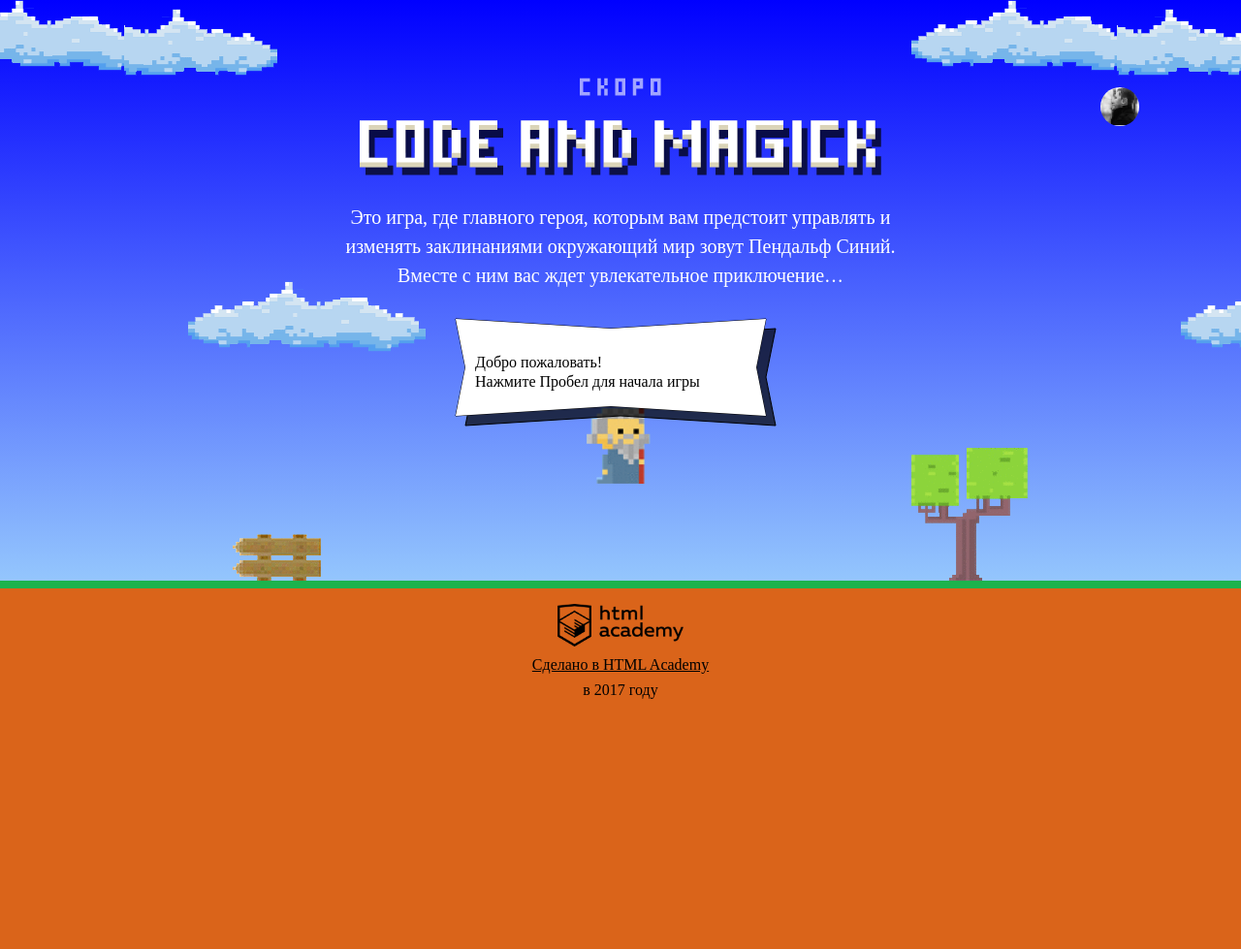
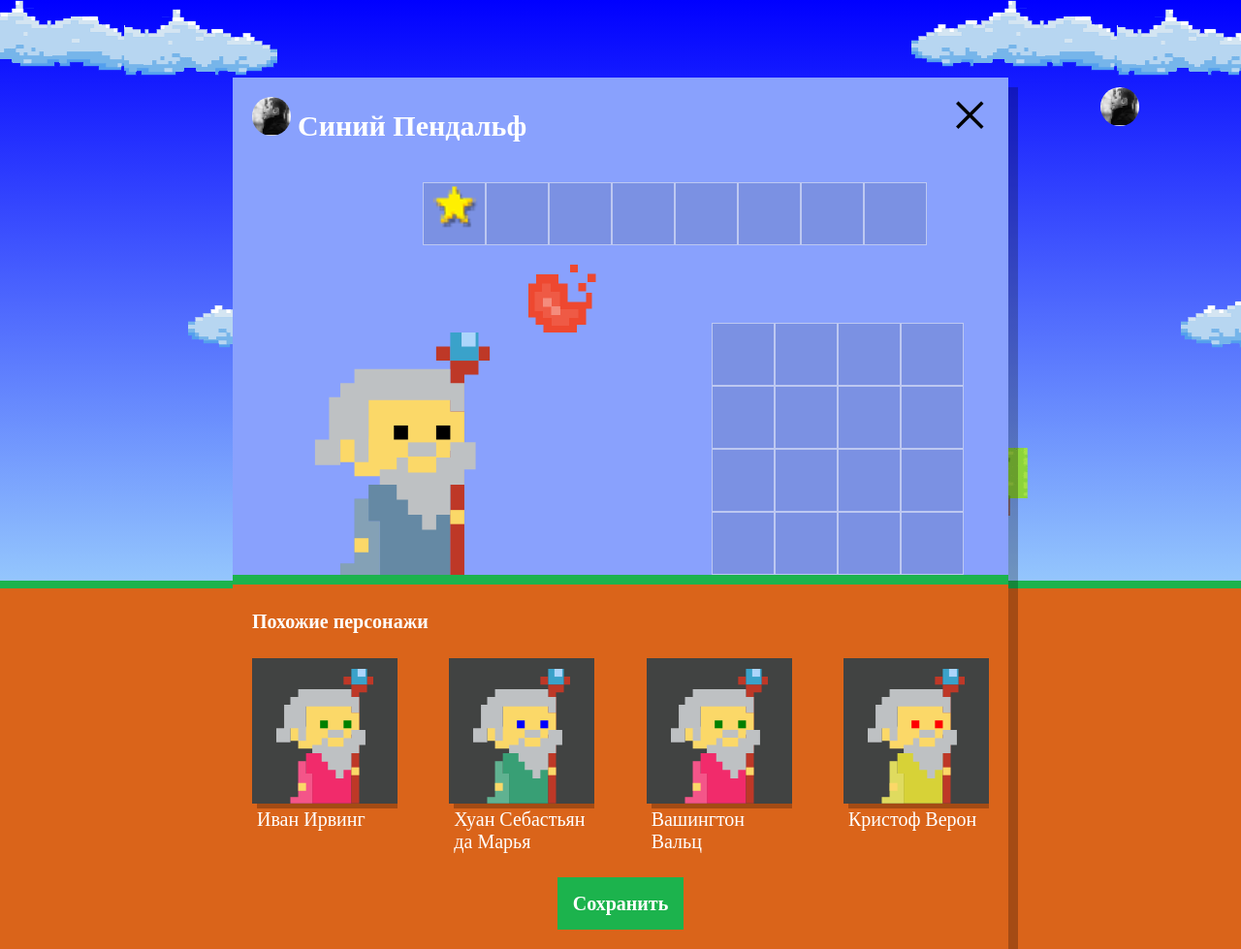
Before and after one commit to xGringo/19166-code-and-magick, a website: page index.html in a window 1280 px wide. Shown: the whole page at 97% size. Before the commit the page ends 800 px from the top, so only its background shows below. Drawn offline with Linux system fonts and the light colour scheme; a web font is replaced by a local one.

Commit message:
попытка 1

```diff
--- a/index.html
+++ b/index.html
@@ -201,6 +201,7 @@
     return height / 3 * 2 - getWizardHeight();
   };
 </script>
+<script src="js/setup.js"></script>
 <script src ="js/stat.js"></script>
 <script src="js/game.js"></script>
 
--- /dev/null
+++ b/js/setup.js
@@ -0,0 +1,60 @@
+'use strict';
+
+var DataWizards = {
+  COUNT: 4,
+  NAMES: ['Иван', 'Хуан Себастьян', 'Мария', 'Кристоф', 'Виктор', 'Юлия', 'Люпита', 'Вашингтон'],
+  SURNAMES: ['да Марья', 'Верон', 'Мирабелла', 'Вальц', 'Онопко', 'Топольницкая', 'Нионго', 'Ирвинг'],
+  COAT_COLOR: ['rgb(101, 137, 164)', 'rgb(241, 43, 107)', 'rgb(146, 100, 161)', 'rgb(56, 159, 117)', 'rgb(215, 210, 55)', 'rgb(0, 0, 0)'],
+  EYES_COLOR: ['black', 'red', 'blue', 'yellow', 'green']
+};
+var userDialog = document.querySelector('.setup');
+var setupSimilarWizards = document.querySelector('.setup-similar');
+var similarListElement = userDialog.querySelector('.setup-similar-list');
+var similarWizardTemplate = document.querySelector('#similar-wizard-template').content;
+userDialog.classList.remove('hidden');
+setupSimilarWizards.classList.remove('hidden');
+cloneWizards();
+
+function cloneWizards() {
+  var similarWizards = generateWizards();
+  var fragment = document.createDocumentFragment();
+  for (var i = 0; i < similarWizards.length; i++) {
+    fragment.appendChild(renderWizard(similarWizards[i]));
+  }
+  similarListElement.appendChild(fragment);
+}
+
+function renderWizard(wizard) {
+  var wizardElement = similarWizardTemplate.cloneNode(true);
+  wizardElement.querySelector('.setup-similar-label').textContent = wizard.names + '\n ' + wizard.surnames;
+  wizardElement.querySelector('.wizard-coat').style.fill = wizard.coatColor;
+  wizardElement.querySelector('.wizard-eyes').style.fill = wizard.eyesColor;
+  return wizardElement;
+}
+
+function generateWizards() {
+  var shuffleWizardNames = DataWizards.NAMES.sort(compareRandom);
+  var shuffleWizardSurnames = DataWizards.SURNAMES.sort(compareRandom);
+  var wizards = [];
+  for (var i = 0; i < DataWizards.COUNT; i++) {
+    wizards.push({
+      names: shuffleWizardNames[i],
+      surnames: shuffleWizardSurnames[i],
+      coatColor: getRandomElement(DataWizards.COAT_COLOR),
+      eyesColor: getRandomElement(DataWizards.EYES_COLOR)
+    });
+  }
+  return wizards;
+}
+
+function compareRandom(a, b) {
+  return Math.random() - 0.5;
+}
+
+function getRandomElement(array) {
+  for (var i = 0; i < array.length; i++) {
+    var randomIndex = Math.floor(Math.random() * array.length);
+    var randomElement = array[randomIndex];
+  }
+  return randomElement;
+}
```
